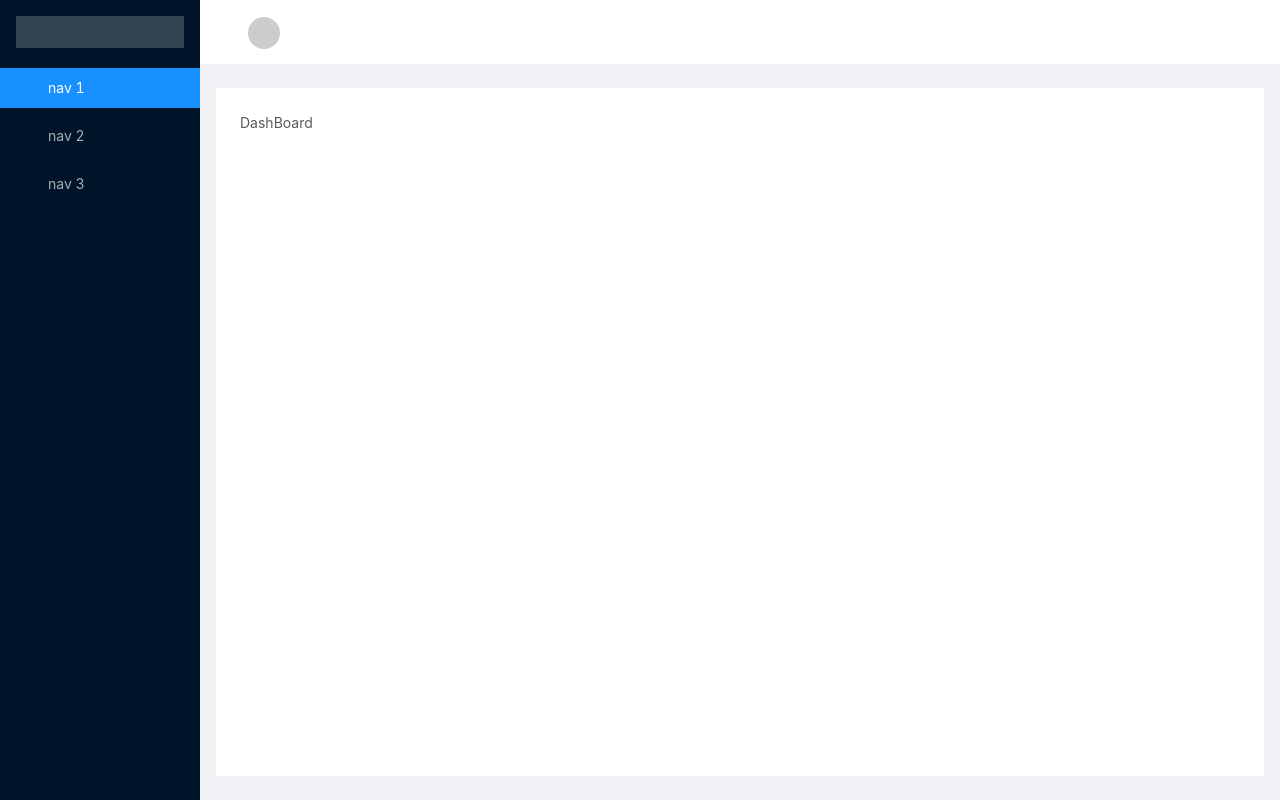
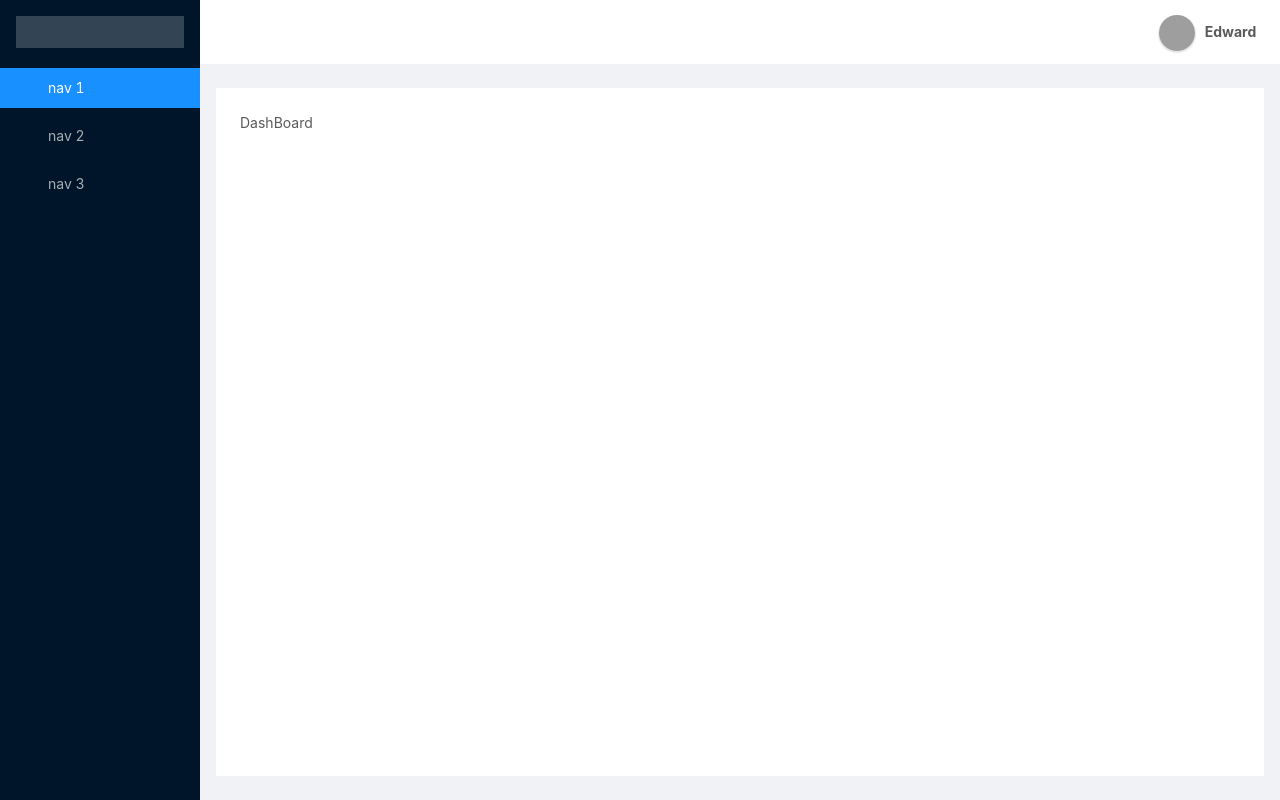
Before and after one commit to lemontree2000/micro-jira, a Vue app: page / in a window 1280 px wide. Built offline with nearby package versions, Linux system fonts and the light colour scheme; grey boxes are pictures that could not be loaded.

Commit message:
[feature] 拆分出header

```diff
--- /dev/null
+++ b/src/components/layout/header.vue
@@ -0,0 +1,97 @@
+<template>
+  <!-- header -->
+  <a-layout-header class="mj-header-container">
+    <section class="left">
+      <a-icon
+        class="trigger"
+        :type="collapsed ? 'menu-unfold' : 'menu-fold'"
+        @click="toggleCollapsed"
+      />
+    </section>
+    <section class="center"></section>
+    <section class="right">
+      <a-dropdown placement="bottomRight">
+        <div>
+          <a-avatar
+            :size="36"
+            src="https://zos.alipayobjects.com/rmsportal/ODTLcjxAfvqbxHnVXCYX.png"
+          />
+          <span class="right-user-name">Edward
+            <a-icon type="down" /></span>
+        </div>
+        <a-menu slot="overlay">
+          <a-menu-item>
+            <a href="javascript:;">1st menu item</a>
+          </a-menu-item>
+          <a-menu-item>
+            <a href="javascript:;">2nd menu item</a>
+          </a-menu-item>
+          <a-menu-item>
+            <a href="javascript:;">3rd menu item</a>
+          </a-menu-item>
+        </a-menu>
+      </a-dropdown>
+    </section>
+  </a-layout-header>
+</template>
+
+<script lang='ts'>
+import { Component, Prop, Vue, Watch, Emit } from 'vue-property-decorator'
+
+@Component
+export default class JHeader extends Vue {
+  // 1、props
+  @Prop() readonly collapsed!: boolean
+  // 2、data
+  // 3、computed
+  // created() {}
+  // mounted() {}
+  // 5、methods
+  @Emit('toggleCollapsed')
+  toggleCollapsed(): void {
+    // tslint:disable-next-line:no-empty
+  }
+  // 6、watch
+
+  // beforeDestory(){}
+}
+</script>
+<style lang='less' scoped>
+.mj-header-container {
+  display: flex;
+  background: #fff;
+  padding: 0;
+  .left {
+    .trigger {
+      font-size: 18px;
+      line-height: 64px;
+      padding: 0 24px;
+      cursor: pointer;
+      transition: color 0.3s;
+      &:hover {
+        color: #1890ff;
+      }
+    }
+  }
+  .center {
+    flex: 1;
+  }
+  .right {
+    &-user-name {
+      .anticon-down {
+        font-size: 12px;
+      }
+      display: inline-block;
+      margin-left: 10px;
+      font-size: 14px;
+      font-weight: 700;
+    }
+  }
+  .ant-dropdown-trigger {
+    padding-right: 20px;
+    .ant-avatar {
+      box-shadow: 0px 1px 1px 1px rgba(0,0,0,0.1);
+    }
+  }
+}
+</style>
--- a/src/components/layout/index.vue
+++ b/src/components/layout/index.vue
@@ -4,18 +4,11 @@
     <a-layout>
       <j-sider :collapsed="collapsed" />
       <a-layout>
-        <a-layout-header style="background: #fff; padding: 0">
-          <a-icon
-            class="trigger"
-            :type="collapsed ? 'menu-unfold' : 'menu-fold'"
-            @click="toggleCollapsed"
-          />
-          <a-avatar
-            :size="32"
-            icon="user"
-          />
-        </a-layout-header>
-        <a-layout-content :style="{ margin: '24px 16px', padding: '24px', background: '#fff', minHeight: '280px' }">
+        <j-header
+          :collapsed="collapsed"
+          @toggleCollapsed="toggleCollapsed"
+        />
+        <a-layout-content class="mj-mian-container">
           <slot></slot>
         </a-layout-content>
       </a-layout>
@@ -26,10 +19,12 @@
 <script lang='ts'>
 import { Component, Prop, Vue, Watch } from 'vue-property-decorator'
 import JSider from './sider.vue'
+import JHeader from './header.vue'
 
 @Component({
   components: {
-    JSider
+    JSider,
+    JHeader
   }
 })
 export default class JLayout extends Vue {
@@ -61,15 +56,11 @@ export default class JLayout extends Vue {
 <style lang='less' scoped>
 .mj-layout-container {
   height: 100%;
-  .trigger {
-    font-size: 18px;
-    line-height: 64px;
-    padding: 0 24px;
-    cursor: pointer;
-    transition: color 0.3s;
-    &:hover {
-      color: #1890ff;
-    }
+  .mj-mian-container {
+    margin: 24px 16px;
+    padding: 24px;
+    background: #fff;
+    min-height: 280px;
   }
 }
 </style>
--- a/src/views/DashBoard/index.vue
+++ b/src/views/DashBoard/index.vue
@@ -39,7 +39,5 @@ export default class DashBoard extends Vue {
 }
 </script>
 <style lang='less' scoped>
-.mj-dashboard-container {
-
-}
+// .mj-dashboard-container {}
 </style>
```
